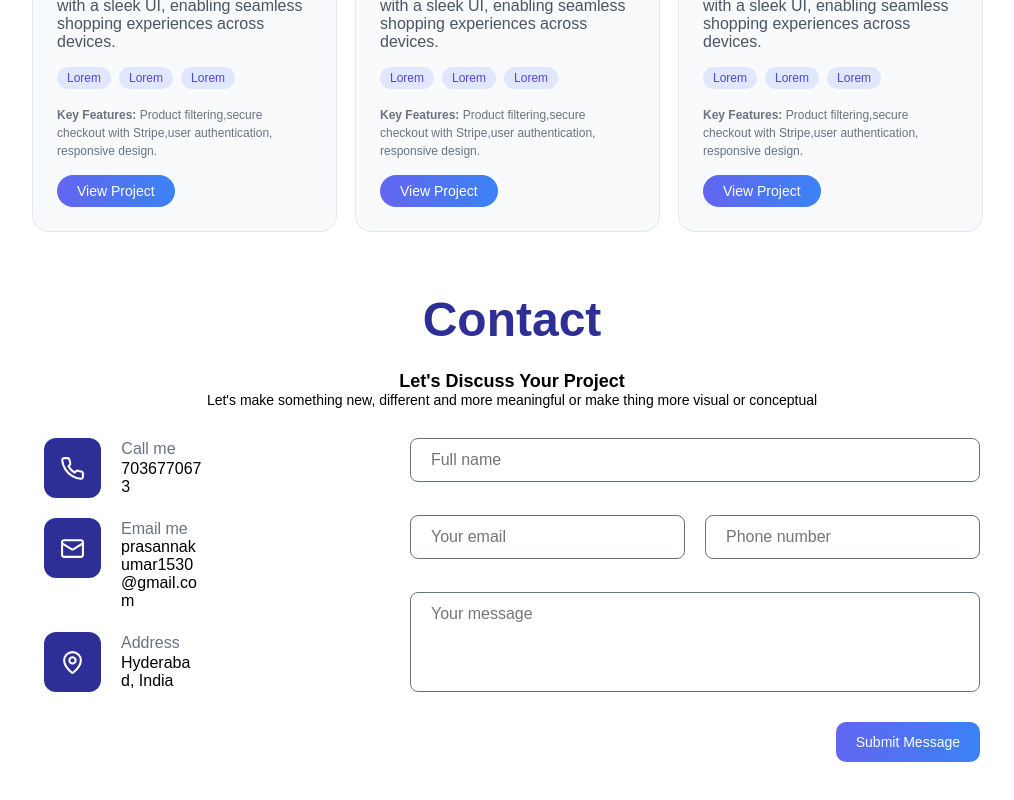
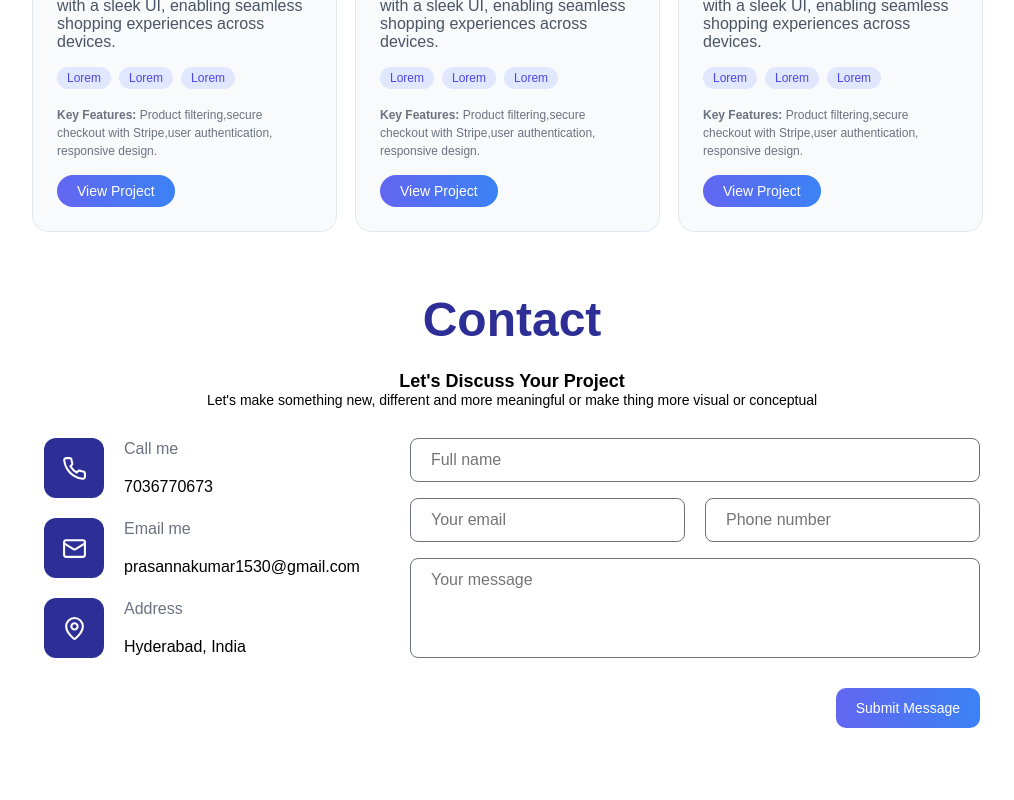
Before and after one commit to PrasannaKumar999/MyPortfolio, a React (Vite) app: page / in a window 1280 px wide. Shown: the part 2442-3242 px from the top of the page, without its empty margins (128-1142 px from the left). Built offline with nearby package versions, Linux system fonts and the light colour scheme.

Commit message:
chnages in contact form

```diff
--- a/src/components/Contact.jsx
+++ b/src/components/Contact.jsx
@@ -106,12 +106,14 @@ export const Contact = () => {
                 <div className="detailContainer">
                   <div className="detailHeader">{ele?.title}</div>
                   <div className="detailDesc">
-                    {ele?.description == "call" ? (
+                    {ele?.action == "call" ? (
                       <a href="tel:7036770673">{ele.description}</a>
-                    ) : (
+                    ) : ele?.action == "email" ? (
                       <a href={`mailto:${ele.description}`}>
                         {ele.description}
                       </a>
+                    ) : (
+                      ele.description
                     )}
                   </div>
                 </div>
--- a/src/styles/components/ContactStyles.js
+++ b/src/styles/components/ContactStyles.js
@@ -45,7 +45,6 @@ export const ContactStyles = css`
     gap: 20px;
   }
   .contactDetailContainer {
-    width: 50%;
     display: flex;
     gap: 20px;
     align-items: stretch;
```
